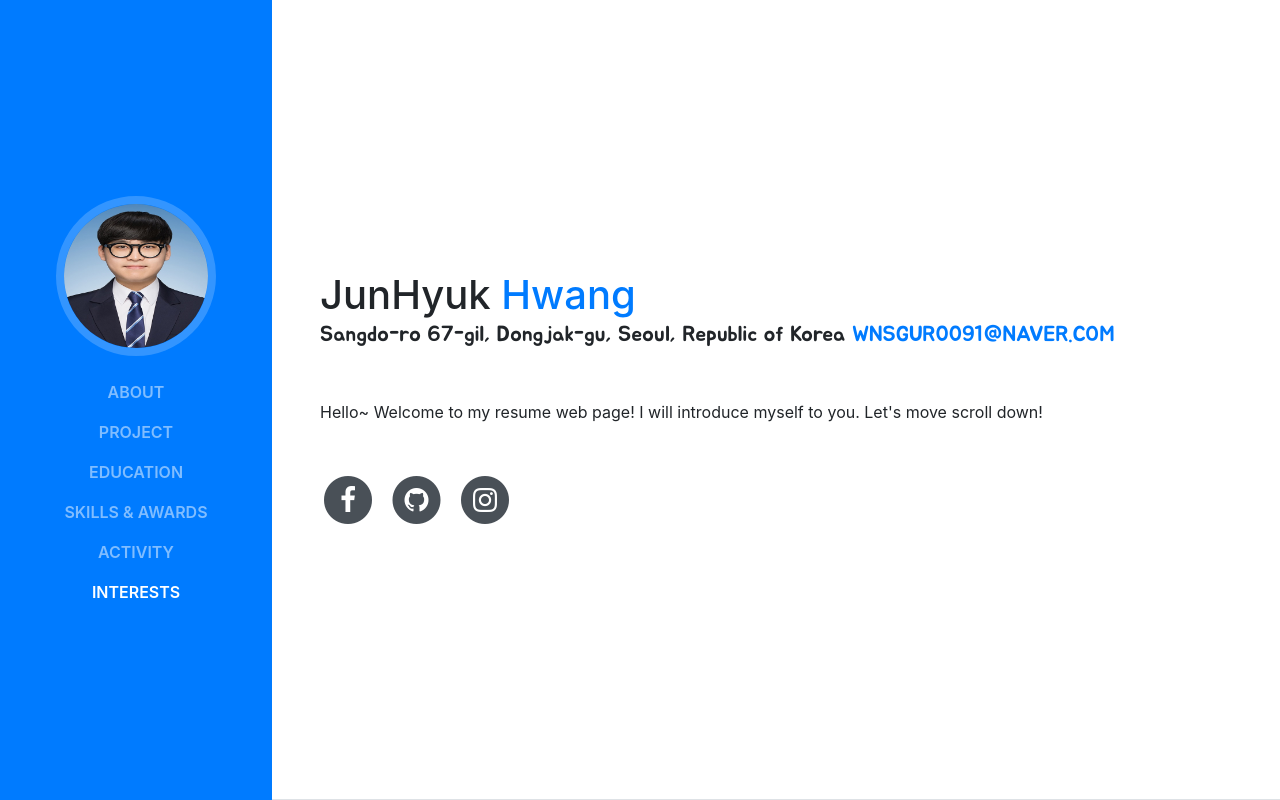
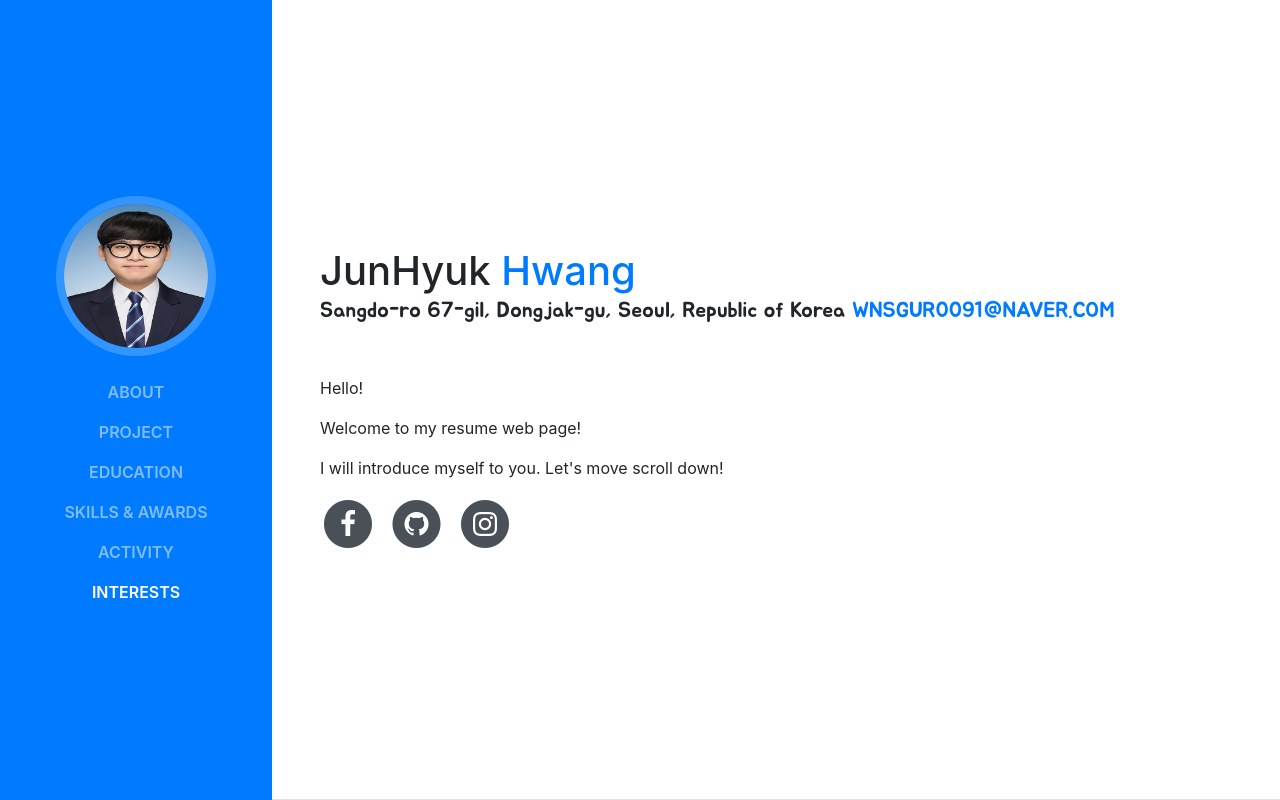
Before and after one commit to wnsgur556/wnsgur556.github.io, a website with bundled scripts: page index.html in a window 1280 px wide. Shown: the top 800 px of the page. Built offline with nearby package versions, Linux system fonts and the light colour scheme; a web font is replaced by a local one.

Commit message:
8th commit

```diff
--- a/index.html
+++ b/index.html
@@ -72,7 +72,9 @@
           <div class="subheading mb-5">Sangdo-ro 67-gil, Dongjak-gu, Seoul, Republic of Korea
             <a href="mailto:wnsgur0091@naver.com">WNSGUR0091@NAVER.COM</a>
           </div>
-          <p class="mb-5">Hello~ Welcome to my resume web page! I will introduce myself to you. Let's move scroll down!</p>
+          <p>Hello!</p>
+          <p>Welcome to my resume web page!</p>
+          <p>I will introduce myself to you. Let's move scroll down!</p>
           <ul class="list-inline list-social-icons mb-0">
             <li class="list-inline-item">
               <a href="https://www.facebook.com/wnsgur0091">
@@ -337,7 +339,7 @@
               Listening to music is good way to relieve my stress.</li>
             <li>
               <i class="fa-li fa fa-camera" style="color:#ffb914"></i>
-              Whenever I go to trip, I make sure to bring my camera to take a scenery</li>
+              Whenever I go to trip, I make sure to bring my camera to take scenery</li>
             <li>
               <i class="fa-li fa fa-calendar" style="color:#4646cd"></i>
               I always use my calendar to write many schedules neatly.</li>
```
